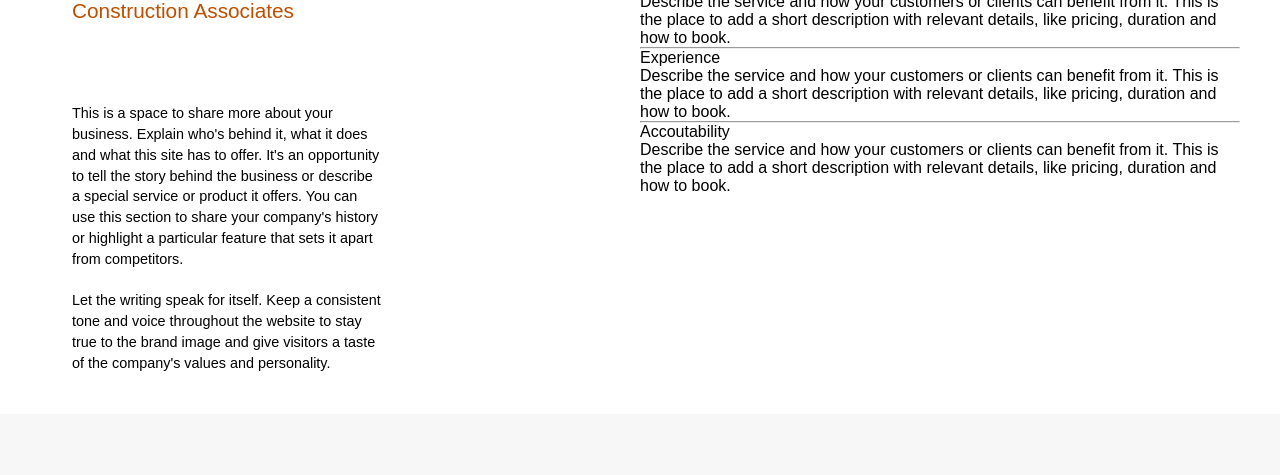
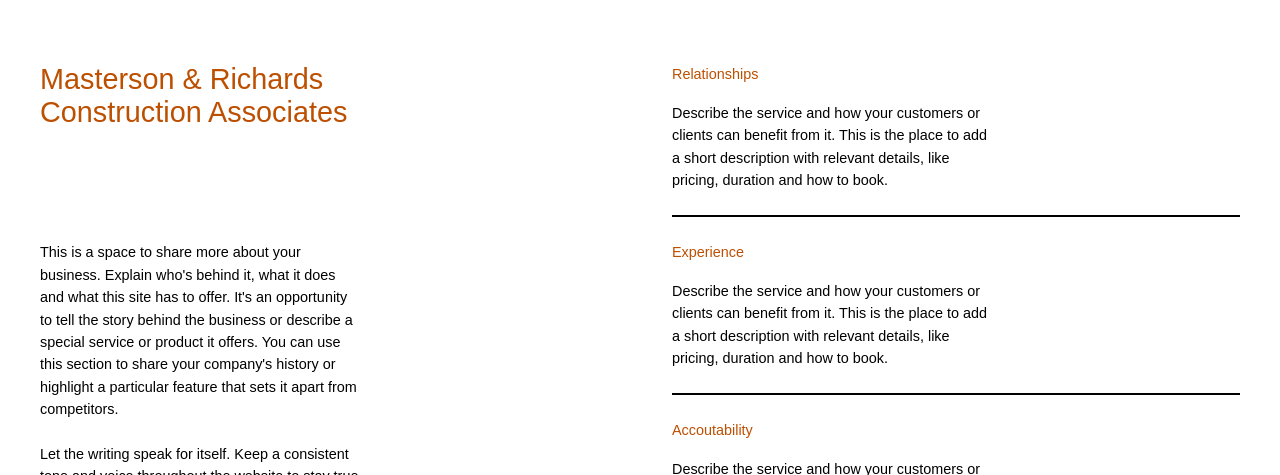
Before and after one commit to osiota10/-MRC-Constructions, a Django app: page /about/ in a window 1280 px wide. Shown: the part 741-1216 px from the top of the page. Run offline with Django 5.2, Linux system fonts and the light colour scheme.

Commit message:
Updated the about page

```diff
--- a/company/templates/about.html
+++ b/company/templates/about.html
@@ -1,5 +1,5 @@
 {% extends "base.html" %} {% load static %} {% block content %}
-<section class="about-container">
+<section class="about-container aim-container">
   <section class="aim-header grid-header">
     <p>About Us</p>
     <p>We Build for People</p>
@@ -8,13 +8,13 @@
   <section class="about-image background-image"></section>
 
   <section class="our-aim-container">
-    <section class="our-aim-header">
+    <section class="">
       <section class="aim-header grid-header">
         <p class="aim-title">
           Masterson & Richards <br />Construction Associates
         </p>
       </section>
-      <section class="our-aim-text line-height">
+      <section class="our-aim-text-one line-height">
         <p>
           This is a space to share more about your business. Explain who's
           behind it, what it does and what this site has to offer. It's an
@@ -31,23 +31,23 @@
       </section>
     </section>
 
-    <section class="aim-desription">
-      <p>Relationships</p>
-      <p>
+    <section class="aim-desription our-aim-header line-height">
+      <p class="aim-description-title">Relationships</p>
+      <p class="aim-description-text">
         Describe the service and how your customers or clients can benefit from
         it. This is the place to add a short description with relevant details,
         like pricing, duration and how to book.
       </p>
-      <hr />
-      <p>Experience</p>
-      <p>
+      <hr class="line" />
+      <p class="aim-description-title">Experience</p>
+      <p class="aim-description-text">
         Describe the service and how your customers or clients can benefit from
         it. This is the place to add a short description with relevant details,
         like pricing, duration and how to book.
       </p>
-      <hr />
-      <p>Accoutability</p>
-      <p>
+      <hr class="line" />
+      <p class="aim-description-title">Accoutability</p>
+      <p class="aim-description-text">
         Describe the service and how your customers or clients can benefit from
         it. This is the place to add a short description with relevant details,
         like pricing, duration and how to book.
--- a/static/CSS/index.css
+++ b/static/CSS/index.css
@@ -20,7 +20,7 @@
 }
 
 .line-height p {
-  line-height: 1.3rem;
+  line-height: 1.4rem;
 }
 
 nav {
@@ -540,7 +540,7 @@
 }
 
 .our-aim-container {
-  /* padding: 4rem 2.5rem 2.5rem; */
+  padding-top: 4rem;
   display: grid;
   grid-template-columns: repeat(2, 1fr);
 }
@@ -549,17 +549,44 @@
   padding-left: 2rem;
 }
 
-.aim-title {
+p.aim-title {
   color: #bd4f00;
-  font-size: 40rem;
+  font-size: 1.8rem;
+}
+
+.aim-desription {
+  font-size: 0.9rem;
+}
+
+p.aim-description-title {
+  color: #bd4f00;
+  padding-bottom: 1rem;
+}
+
+.aim-description-text {
+  width: 57%;
+}
+
+.line {
+  margin: 1.5rem 0rem;
+  border: 1px solid black;
 }
 
 .aim-header {
-  padding-bottom: 5rem;
+  padding-bottom: 7rem;
+}
+
+.aim-header:nth-child(0) {
+  padding-top: 7rem;
+}
+
+.our-aim-text-one {
+  padding-right: 17.5rem;
+  font-size: 0.9rem;
 }
 
 .our-aim-text {
-  padding-right: 16rem;
+  padding-right: 15rem;
   font-size: 0.9rem;
 }
 
@@ -572,10 +599,14 @@
   padding: 2.5rem;
 }
 
+.aim-container {
+  padding-top: 4rem;
+}
+
 .about-image {
   background-image: url(https://static.wixstatic.com/media/c837a6_b8de17619fdd481cb219a4e5eaf5465b~mv2.jpg/v1/fill/w_1788,h_767,al_c,q_85,usm_0.66_1.00_0.01,enc_avif,quality_auto/c837a6_9f6b4d2b2d664fa7bba5458112875242~mv2.jpg);
   height: 32rem;
-  margin-top: -3rem;
+  margin-top: -5rem;
 }
 
 footer {
```
